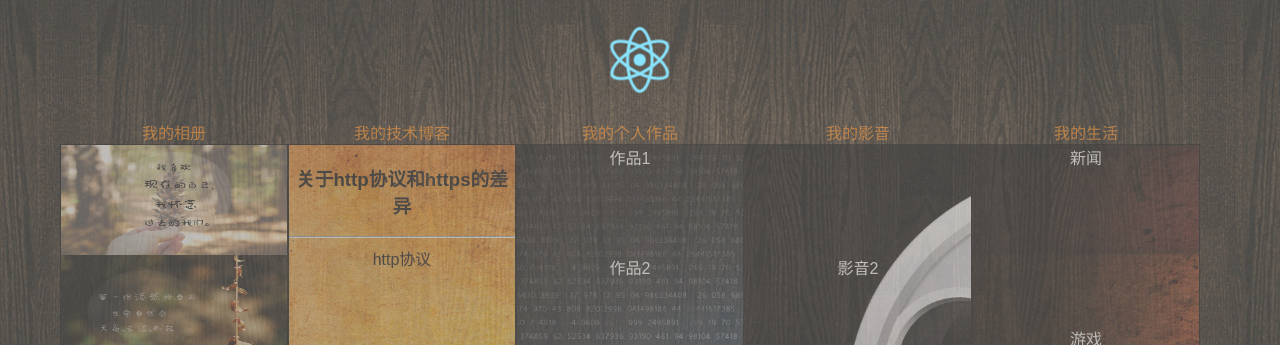
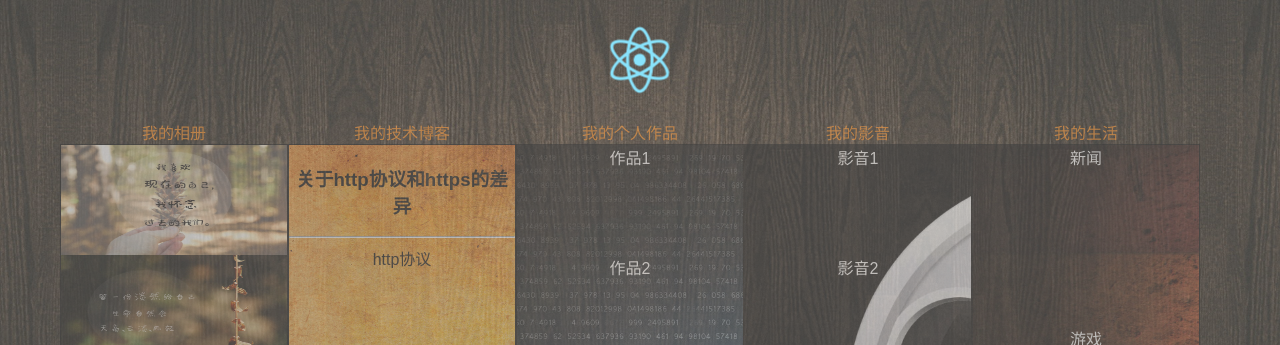
Before and after one commit to joshinrai/home-page, a React (Create React App) app: page / in a window 1280 px wide. Shown: the top 345 px of the page. Built offline with nearby package versions, Linux system fonts and the light colour scheme.

Commit message:
修改
修改

```diff
--- a/src/js/App.js
+++ b/src/js/App.js
@@ -8,7 +8,6 @@ import img3 from '../resource/img3.jpg' ;
 import img4 from '../resource/img4.jpg' ;
 import img5 from '../resource/img5.jpg' ;
 
-import video1 from '../resource/flash1.fla' ;
 //import content from './content' ;
 
 class App extends Component {
@@ -70,7 +69,7 @@ class App extends Component {
               <div id="video-cell">
                 <ul className="cell-album">
                   <li>
-                    <video src={video1}></video>
+                    影音1
                   </li>
                   <li>影音2
                   </li>
```
